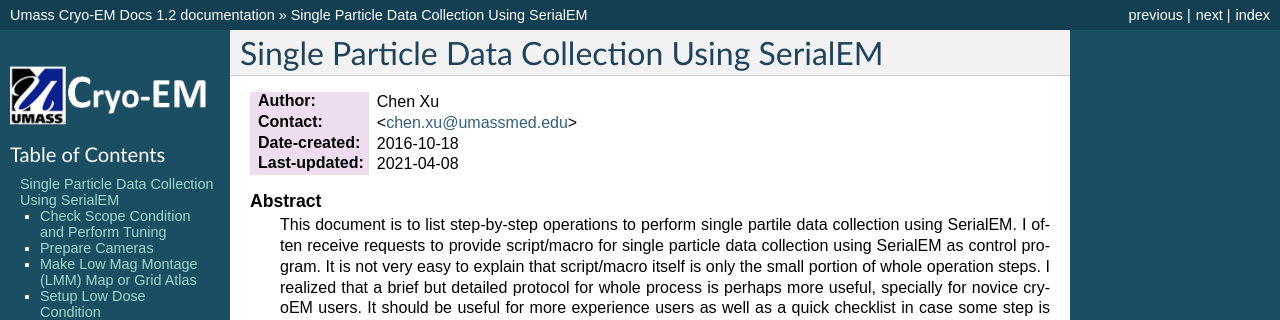
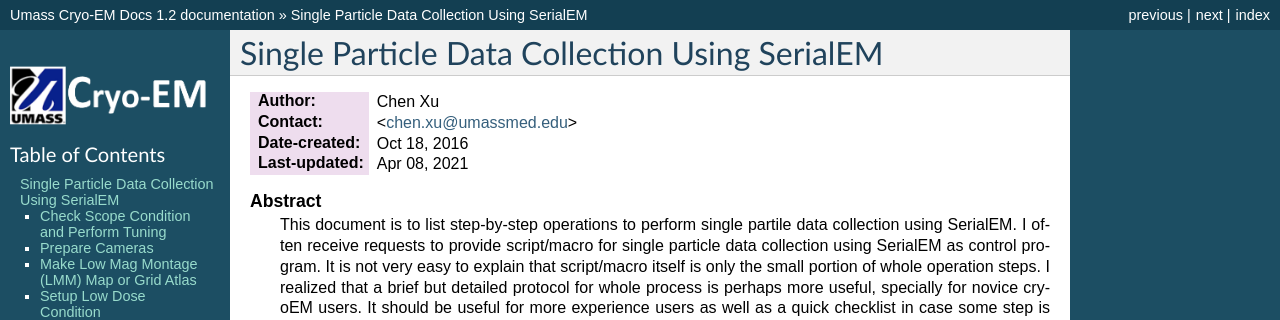
Before and after one commit to xuchen66/sphinx-emdocs, a Sphinx documentation site: the page built from source/singleparticle_serialem.rst, in a window 1280 px wide and 900 px high. Shown: the top 320 px of the window. Built offline with Sphinx 7.4.7, drawn with Linux system fonts in a browser that asks for light colours; pages that are not in the unit, such as notebooks, are missing from menus.

Commit message:
Update singleparticle_serialem.rst

```diff
--- a/source/singleparticle_serialem.rst
+++ b/source/singleparticle_serialem.rst
@@ -6,8 +6,8 @@
 
 :Author: Chen Xu
 :Contact: <chen.xu@umassmed.edu>
-:Date-created: 2016-10-18
-:Last-updated: 2021-04-08
+:Date-created: Oct 18, 2016
+:Last-updated: Apr 08, 2021
 .. glossary::
 
    Abstract
```
